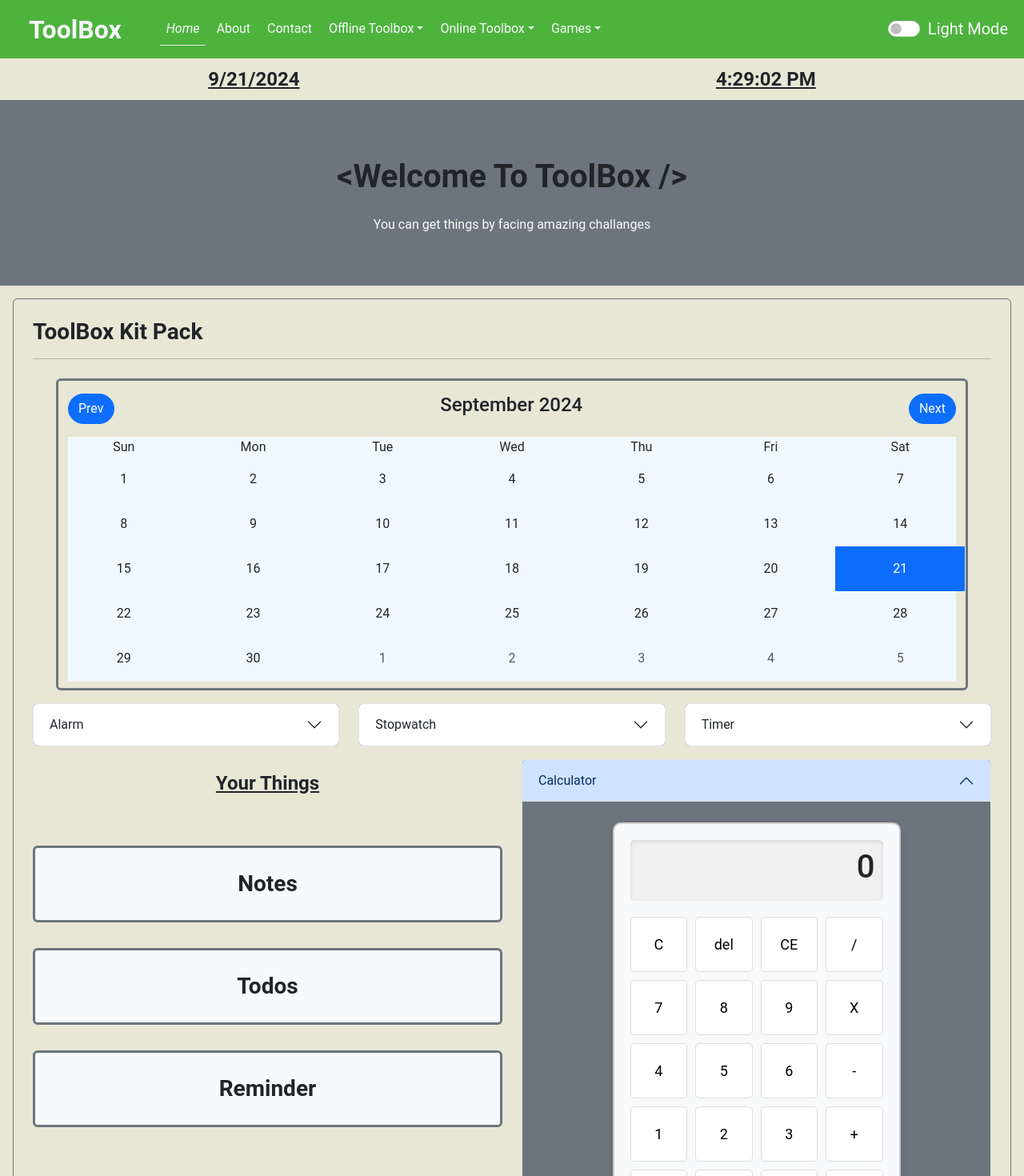
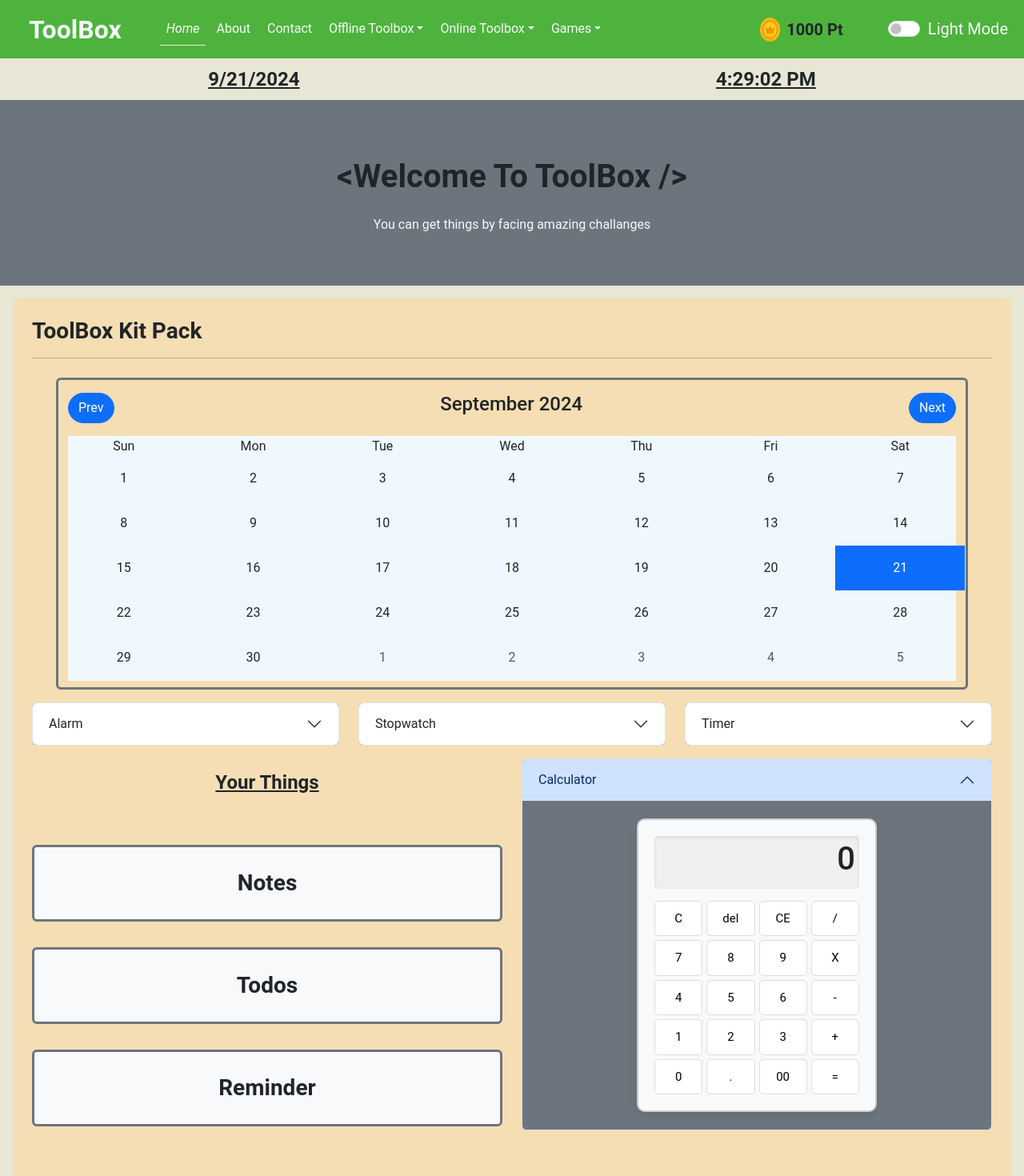
Before and after one commit to AntoAhamed/Fun-Project, a React (Create React App) app in the folder frontend/: page / in a window 1280 px wide. Shown: the top 1470 px of the page at 80% size. Built offline with nearby package versions, Linux system fonts and the light colour scheme.

Commit message:
some fixes are done

```diff
--- a/frontend/src/App.css
+++ b/frontend/src/App.css
@@ -37,7 +37,7 @@ body {
 }
 
 .feature-card:hover {
-    box-shadow: 10px 10px 5px grey;
+    box-shadow: 10px 10px 5px rgb(239, 232, 243);
 }
 
 .form-control:focus,
--- a/frontend/src/App.js
+++ b/frontend/src/App.js
@@ -39,6 +39,39 @@ import Reminder from './components/offline/reminder/Reminder'
 import Calendar from './components/offline/calendar/Calendar'
 
 function App() {
+  //Initialization
+  let initToolbox;
+  if (localStorage.getItem("toolbox") === null) {
+    initToolbox = {
+      name: 'Guest',
+      bio: '',
+      coins: 1000,
+      notes: [],
+      questions: [],
+      reminders: [],
+      todos: []
+    };
+  } else {
+    initToolbox = JSON.parse(localStorage.getItem("toolbox"));
+  }
+
+
+
+
+
+  const [name, setName] = useState(initToolbox.name)
+  const [bio, setBio] = useState(initToolbox.bio)
+  const [coins, setCoins] = useState(initToolbox.coins)
+
+  useEffect(()=>{
+    initToolbox.coins = coins;
+    localStorage.setItem('toolbox', JSON.stringify(initToolbox));
+  },[coins])
+
+
+
+
+
   //Current Time
   const [time, setTime] = useState(new Date())
 
@@ -152,17 +185,6 @@ function App() {
   const [reminderTime, setReminderTime] = useState('');
   const [reminders, setReminders] = useState([]);
 
-  // Load reminders from localStorage when the component mounts
-  useEffect(() => {
-    //const savedReminders = JSON.parse(localStorage.getItem('reminders')) || [];
-    //setReminders(savedReminders);
-  }, []);
-
-  // Save reminders to localStorage whenever the reminders state changes
-  useEffect(() => {
-    //localStorage.setItem('reminders', JSON.stringify(reminders));
-  }, [reminders]);
-
   // Add a new reminder
   const addReminder = () => {
     if (reminderText && reminderTime) {
@@ -200,6 +222,11 @@ function App() {
     }
   };
 
+  useEffect(() => {
+    initToolbox.reminders = reminders;
+    localStorage.setItem('toolbox', JSON.stringify(initToolbox));
+  }, [reminders]);
+
 
 
 
@@ -219,16 +246,16 @@ function App() {
   //Another
 
   //Notepad
-  let initNotes;
+  /*let initNotes;
   if (localStorage.getItem("notes") === null) {
     initNotes = [];
   } else {
     initNotes = JSON.parse(localStorage.getItem("notes"));
-  }
+  }*/
 
   const [noteTitle, setNoteTitle] = useState('')
   const [noteDesc, setNoteDesc] = useState('')
-  const [notes, setNotes] = useState(initNotes)
+  const [notes, setNotes] = useState(initToolbox.notes)
   const [toEditNote, setToEditNote] = useState({})
   const [newTitle, setNewTitle] = useState('')
   const [newDesc, setNewDesc] = useState('')
@@ -336,18 +363,23 @@ function App() {
 
   //everytime when notes will change, it renders and current notes will be saved in the local storage.
   useEffect(() => {
-    localStorage.setItem("notes", JSON.stringify(notes));
+    initToolbox.notes = notes;
+    localStorage.setItem("toolbox", JSON.stringify(initToolbox));
   }, [notes])
   //Notepad end
 
+
+
+
+
   //Todolist
-  let initTodo;
+  /*let initTodo;
   if (localStorage.getItem("todos") === null) {
     initTodo = [];
   }
   else {
     initTodo = JSON.parse(localStorage.getItem("todos"));
-  }
+  }*/
 
   const [todoTitle, setTodoTitle] = useState('');
   const [todoDesc, setTodoDesc] = useState('');
@@ -371,8 +403,6 @@ function App() {
       setTodoTitle('');
       setTodoDesc('');
 
-      localStorage.setItem("todos", JSON.stringify(todos));
-
       setAlertMssg("Todo saved successfully.");
       alertSystem();
     }
@@ -389,16 +419,15 @@ function App() {
       })
     )
 
-    localStorage.setItem("todos", JSON.stringify(todos));
-
     setAlertMssg("Todo successfully removed.");
     alertSystem();
   }
 
-  const [todos, setTodos] = useState(initTodo);
+  const [todos, setTodos] = useState(initToolbox.todos);
 
   useEffect(() => {
-    localStorage.setItem("todos", JSON.stringify(todos));
+    initToolbox.todos = todos;
+    localStorage.setItem("toolbox", JSON.stringify(initToolbox));
   }, [todos])
   //Todolist end
 
@@ -457,6 +486,7 @@ function App() {
   };
 
   const handleAddQuestion = () => {
+    if (question !== '' && option1 !== '' && option2 !== '' && option3 !== '' && option4 !== '' && answer !== '') {
       setQuestions([...questions, { question: question, options: [option1, option2, option3, option4], answer: answer }]);
       setQuestion('')
       setOption1('')
@@ -464,6 +494,10 @@ function App() {
       setOption3('')
       setOption4('')
       setAnswer('')
+    } else {
+      setAlertMssg("Any fields can't be empty.");
+      alertSystem();
+    }
   }
 
   const handleRemoveQuestion = (question) => {
@@ -492,11 +526,21 @@ function App() {
     setStarted(false);
   }
 
+  useEffect(() => {
+    initToolbox.questions = questions;
+    localStorage.setItem("toolbox", JSON.stringify(initToolbox));
+  }, [questions])
+
+
+
+
+
+
   return (
     <div className="App">
       <BrowserRouter>
         <Routes>
-          <Route path="/" element={<Navbar time={time} changeMode={changeMode} mode={mode} alert={alert} alertMssg={alertMssg} />}>
+          <Route path="/" element={<Navbar time={time} changeMode={changeMode} mode={mode} alert={alert} alertMssg={alertMssg} coins={coins} />}>
             <Route index element={<Home mode={mode}
               //alarm
               time={time} alarmTime={alarmTime} setAlarmTime={setAlarmTime} message={message} setMessage={setMessage} resetAlarm={resetAlarm}
@@ -508,12 +552,7 @@ function App() {
             <Route path='/about' element={<About mode={mode} />} />
             <Route path='/contact' element={<Contact mode={mode} />} />
 
-            <Route path='/alarm' element={<Alarm time={time} mode={mode} alarmTime={alarmTime} setAlarmTime={setAlarmTime} message={message} setMessage={setMessage} resetAlarm={resetAlarm} />} />
-            <Route path='/stopwatch' element={<Stopwatch mode={mode} time={timeOfStopwatch} formatTime={formatTime} startStopwatch={startStopwatch} isRunning={isRunning} stopStopwatch={stopStopwatch} resetStopwatch={resetStopwatch} />} />
-            <Route path='/timer' element={<Timer mode={mode} time={timeOfTimer} setTime={setTimeOfTimer} formatTime={formatTimeOfTimer} startTimer={startTimer} isRunning={isTimerRunning} stopTimer={stopTimer} resetTimer={resetTimer} />} />
             <Route path='/reminder' element={<Reminder time={time} mode={mode} reminders={reminders} addReminder={addReminder} removeReminder={removeReminder} reminderText={reminderText} setReminderText={setReminderText} reminderTime={reminderTime} setReminderTime={setReminderTime} calculateTimeLeft={calculateTimeLeft} />} />
-
-            <Route path='/calculator' element={<Calculator mode={mode} />} />
 
             <Route path="/write-notes" element={<AddNotes title={noteTitle} desc={noteDesc} setTitle={setNoteTitle} setDesc={setNoteDesc} addNotes={addNotes} clear={clear} time={time} />} />
             <Route path="/notes" element={<YourNotes notes={notes} deleteNotes={deleteNotes} editNotes={editNotes} time={time} />} />
@@ -525,17 +564,15 @@ function App() {
 
             <Route path='/currency-converter' element={<CurrencyConverter mode={mode} />} />
 
-            <Route path='/calendar' element={<Calendar />} />
-
             <Route path='/weather' element={<Weather />} />
-            <Route path='/news' element={<News />} />
+            {/*<Route path='/news' element={<News />} />*/}
             <Route path='/joke' element={<JokeGenerator />} />
             <Route path='/random-quote' element={<QuoteGenerator />} />
 
-            <Route path='/guess-number' element={<GuessNumber />} />
+            <Route path='/guess-number' element={<GuessNumber coins={coins} setCoins={setCoins} />} />
             <Route path='/quiz' element={<QuizGame questions={questions} currentQuestion={currentQuestion} score={score} started={started} finished={finished} question={question} setQuestion={setQuestion} option1={option1} setOption1={setOption1} option2={option2} setOption2={setOption2} option3={option3} setOption3={setOption3} option4={option4} setOption4={setOption4} answer={answer} setAnswer={setAnswer} handleAddQuestion={handleAddQuestion} handleRemoveQuestion={handleRemoveQuestion} handleAnswer={handleAnswer} handleReset={handleReset} handleResetQuestions={handleResetQuestions} handleSubmit={handleSubmit} />} />
-            <Route path='/roke-paper-scissors' element={<RokePaperScissors />} />
-            <Route path='/puzzle' element={<SlidingPuzzle />} />
+            <Route path='/roke-paper-scissors' element={<RokePaperScissors coins={coins} setCoins={setCoins} />} />
+            <Route path='/puzzle' element={<SlidingPuzzle coins={coins} setCoins={setCoins} />} />
             <Route path='/tic-tac-toe' element={<TicTacToe />} />
           </Route>
         </Routes>
--- a/frontend/src/components/About.js
+++ b/frontend/src/components/About.js
@@ -11,7 +11,7 @@ function About(props) {
                 </div>
             </div>
             <div className={`row mb-3 bg-${mode}`}>
-                <div className='col fs-5 p-4'>
+                <div className='col fs-6 p-5'>
                     <p>
                         Welcome to <strong>Toolbox</strong>, a toolkit application designed to help you stay organized and productive.
                     </p>
--- a/frontend/src/components/Contact.js
+++ b/frontend/src/components/Contact.js
@@ -11,7 +11,7 @@ function Contact(props) {
                 </div>
             </div>
             <div className={`row mb-3 bg-${mode}`}>
-                <div className='col fs-5 p-4'>
+                <div className='col fs-6 p-5'>
                     <p>
                         Thank you for your interest in <strong>Toolbox</strong> I'd love to hear from you and am here to help with any questions, comments or concerns you may have.
 
--- a/frontend/src/components/Home.js
+++ b/frontend/src/components/Home.js
@@ -36,7 +36,7 @@ function Home(props) {
         </div>*/}
       </div >
       <div className='row p-3'>
-        <div className='container-fluid toolbox border border-secondary rounded p-4'>
+        <div className={`container-fluid toolbox ${mode === "dark" && "border border-secondary"} rounded p-4`} style={{background: `${mode === "light" ? "wheat" : ""}`}}>
           <div className='row mb-2'>
             <div className='col'>
               <h3 className='fs-3 fw-bold'>ToolBox Kit Pack</h3>
--- a/frontend/src/components/Navbar.js
+++ b/frontend/src/components/Navbar.js
@@ -2,9 +2,10 @@ import { useEffect, useState } from 'react'
 import { Outlet, Link, useNavigate } from 'react-router-dom'
 import Clock from './offline/clock/Clock'
 import Alert from './offline/notepad/Alert'
+import Coin from '../assets/coin.png'
 
 const Navbar = (props) => {
-    const { time, changeMode, mode, alert, alertMssg } = props;
+    const { time, changeMode, mode, alert, alertMssg, coins } = props;
 
     const [homeActive, setHomeActive] = useState("active");
     const [aboutActive, setAboutActive] = useState(null);
@@ -153,6 +154,10 @@ const Navbar = (props) => {
                                 </ul>
                             </li>
                         </ul>
+                        <div className='mx-5 d-flex'>
+                            <img src={Coin} alt='' style={{width: '25px'}} />
+                            <div className='fs-5 fw-bold mx-2'>{coins} Pt</div>
+                        </div>
                         <div class="form-check form-switch fs-5">
                             <input class="form-check-input" onClick={changeMode} type="checkbox" role="switch" id="flexSwitchCheckDefault" />
                             <label class={`form-check-label text-${mode}`} for="flexSwitchCheckDefault">{mode === "dark" ? "Dark Mode" : "Light Mode"}</label>
--- a/frontend/src/components/games/guessnumber/GuessNumber.js
+++ b/frontend/src/components/games/guessnumber/GuessNumber.js
@@ -1,6 +1,6 @@
 import React, { useEffect, useState } from 'react';
 
-const GuessNumber = () => {
+const GuessNumber = (props) => {
     const [targetNumber, setTargetNumber] = useState(Math.floor(Math.random() * 10) + 1);
     const [guess, setGuess] = useState('');
     const [message, setMessage] = useState('');
@@ -12,7 +12,8 @@ const GuessNumber = () => {
 
         if (chances > 0) {
             if (num === targetNumber) {
-                setMessage('Congratulations! You guessed the number.')
+                setMessage('Congratulations! You guessed the number. Get a rewared of 5 coins.')
+                props.setCoins((prevState)=>prevState+5);
                 setFinished(true)
             } else {
                 setChances(chances-1)
@@ -87,6 +88,7 @@ const GuessNumber = () => {
                                 <button className='btn btn-primary rounded-pill mb-3' onClick={handlePlayAgain}>Play Again</button>
                             }
                             <p>{message}</p>
+                            <p>{targetNumber}</p>
                         </div>
                     </div>
                 </div>
--- a/frontend/src/components/games/rockpaperscissors/RockPaperScissors.js
+++ b/frontend/src/components/games/rockpaperscissors/RockPaperScissors.js
@@ -65,9 +65,9 @@ const RockPaperScissors = () => {
                                 </button>
                             ))}
                         </div>
-                        <p>Your choice: {userChoice}</p>
-                        <p>Computer's choice: {computerChoice}</p>
-                        <p>{result}</p>
+                        <p className='fs-4'>Your choice: <b>{userChoice}</b></p>
+                        <p className='fs-4'>Computer's choice: <b>{computerChoice}</b></p>
+                        <p className='fs-5 fw-bold'>{result}</p>
                     </div>
                 </div>
             </div>
--- a/frontend/src/components/offline/calculator/Calculator.js
+++ b/frontend/src/components/offline/calculator/Calculator.js
@@ -67,8 +67,8 @@ const Calculator = (props) => {
 
 const styles = {
     calculator: {
-        width: '360px',
-        margin: '3% auto',
+        width: '300px',
+        margin: '2% auto',
         border: '2px solid #ccc',
         padding: '20px',
         borderRadius: '10px',
@@ -76,8 +76,8 @@ const styles = {
         boxShadow: '0px 4px 10px rgba(0, 0, 0, 0.1)'
     },
     display: {
-        marginBottom: '20px',
-        padding: '10px',
+        marginBottom: '15px',
+        padding: '5px',
         backgroundColor: '#f0f0f0',
         borderRadius: '5px',
         boxShadow: 'inset 0px 2px 5px rgba(0, 0, 0, 0.1)'
@@ -85,11 +85,11 @@ const styles = {
     buttons: {
         display: 'grid',
         gridTemplateColumns: 'repeat(4, 1fr)',
-        gap: '10px'
+        gap: '5px'
     },
     button: {
-        padding: '20px',
-        fontSize: '18px',
+        padding: '10px',
+        fontSize: '15px',
         backgroundColor: '#fff',
         border: '1px solid #ddd',
         borderRadius: '5px',
```
Also changed, not shown: frontend/src/assets/coin.png (added). Lines whose indentation alone changed are shown as unchanged.
